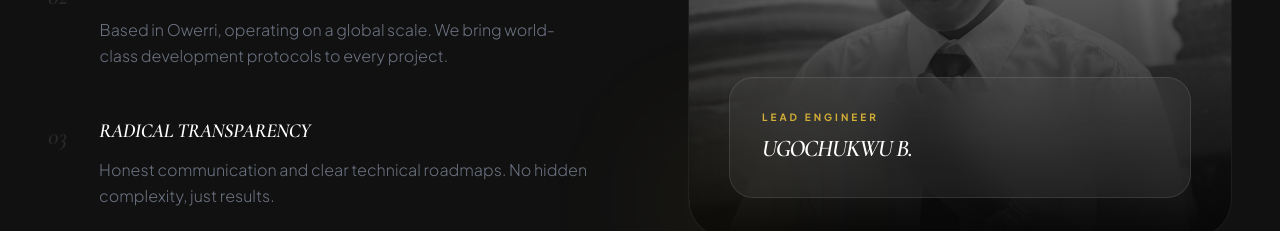
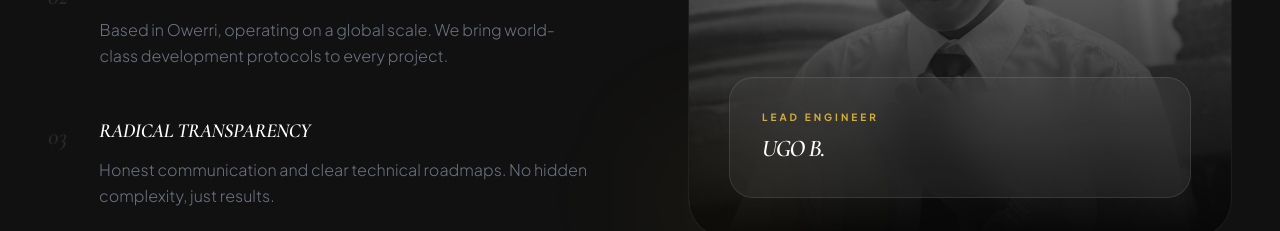
Before and after one commit to Donugob/my-site, a Next.js app: page / in a window 1280 px wide. Shown: the part 5300-5531 px from the top of the page. Built offline with nearby package versions, Linux system fonts and the light colour scheme.

Commit message:
Fix name

```diff
--- a/src/components/AboutContent.tsx
+++ b/src/components/AboutContent.tsx
@@ -79,7 +79,7 @@ const AboutContent = () => {
               </p>
               <div className="space-y-6">
                 <p className="text-gray-400 font-light leading-relaxed">
-                  I am <span className="text-white font-bold italic">Ugochukwu B.</span> — a Lead Engineer who balances the rigid structure of Law with the fluid creativity of Digital Engineering.
+                  I am <span className="text-white font-bold italic">Ugo B.</span> — a Lead Engineer who balances the rigid structure of Law with the fluid creativity of Digital Engineering.
                 </p>
                 <p className="text-gray-400 font-light leading-relaxed">
                   Based in Owerri, operating globally. My mission is to elevate brands through high-performance digital ecosystems that are as secure as they are immersive.
--- a/src/components/WhyChooseUs.tsx
+++ b/src/components/WhyChooseUs.tsx
@@ -113,7 +113,7 @@ const WhyChooseUs: React.FC = () => {
 
               <div className="absolute bottom-10 left-10 right-10 p-8 bg-white/5 backdrop-blur-xl border border-white/10 rounded-3xl">
                 <div className="text-[10px] font-black text-primary uppercase tracking-[0.3em] mb-2">Lead Engineer</div>
-                <div className="text-2xl font-display font-black text-white italic uppercase tracking-tighter">Ugochukwu B.</div>
+                <div className="text-2xl font-display font-black text-white italic uppercase tracking-tighter">Ugo B.</div>
               </div>
             </div>
 
```
